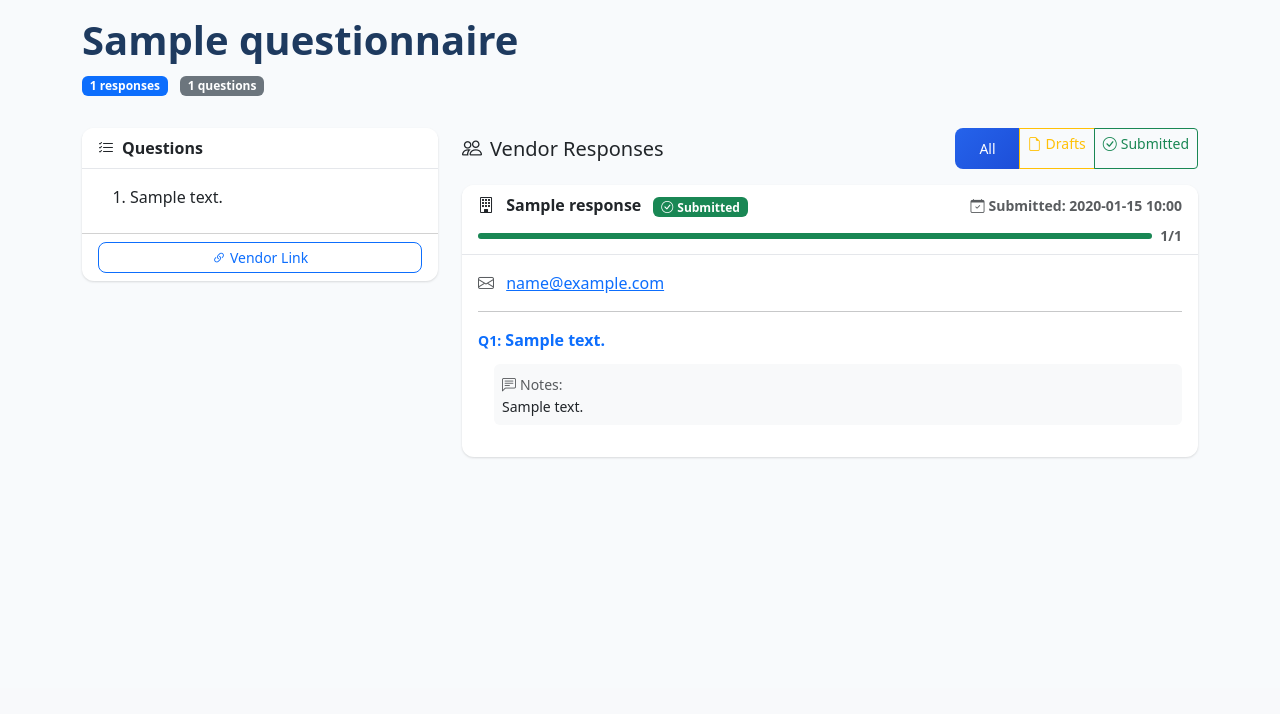
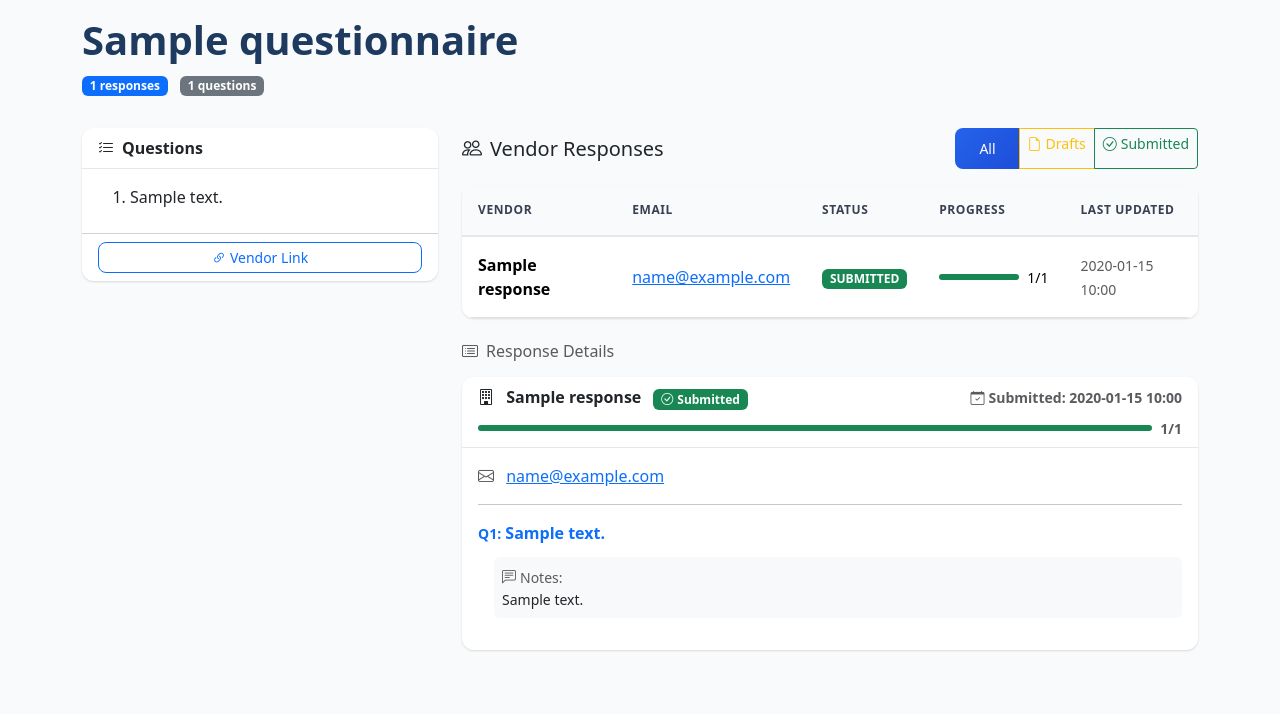
Before and after one commit to mbrynil/third-party-risk-questionnaire, a FastAPI app: page /responses/1 in a window 1280 px wide. Shown: the part 112-826 px from the top of the page. Before the commit the page ends 570 px from the top, so only its background shows below. Run offline with FastAPI, Linux system fonts and the light colour scheme; tables that the repository leaves empty hold one stand-in row (values such as "Sample post").

Commit message:
Display response status as text on the dashboard
Restructures the questionnaire responses view to include a table with explicit "DRAFT" or "SUBMITTED" status labels, alongside vendor name, email, progress, and last updated timestamp.

Replit-Commit-Author: Agent
Replit-Commit-Session-Id: 615a8b8f-c147-4759-af81-70a03223fd6b
Replit-Commit-Checkpoint-Type: full_checkpoint
Replit-Commit-Event-Id: 01f1fb41-9b2b-4fb4-9412-c0f2e4fc9efe
Replit-Commit-Screenshot-Url: https://storage.googleapis.com/screenshot-production-us-central1/802b7009-4459-4ebe-b95b-51d83740a11a/615a8b8f-c147-4759-af81-70a03223fd6b/m3KK13q
Replit-Helium-Checkpoint-Created: true

```diff
--- a/templates/questionnaire_responses.html
+++ b/templates/questionnaire_responses.html
@@ -57,6 +57,58 @@
         </div>
 
         {% if responses %}
+            <div class="card mb-4">
+                <div class="table-responsive">
+                    <table class="table table-hover mb-0">
+                        <thead class="table-light">
+                            <tr>
+                                <th>Vendor</th>
+                                <th>Email</th>
+                                <th>Status</th>
+                                <th>Progress</th>
+                                <th>Last Updated</th>
+                            </tr>
+                        </thead>
+                        <tbody>
+                            {% for response in responses %}
+                            {% set answered_count = response.answers | selectattr('answer_choice') | list | length %}
+                            <tr>
+                                <td><strong>{{ response.vendor_name }}</strong></td>
+                                <td><a href="mailto:{{ response.vendor_email }}">{{ response.vendor_email }}</a></td>
+                                <td>
+                                    {% if response.status == RESPONSE_STATUS_SUBMITTED %}
+                                    <span class="badge bg-success">SUBMITTED</span>
+                                    {% else %}
+                                    <span class="badge bg-warning text-dark">DRAFT</span>
+                                    {% endif %}
+                                </td>
+                                <td>
+                                    <div class="d-flex align-items-center">
+                                        <div class="progress flex-grow-1 me-2" style="height: 6px; width: 80px;">
+                                            <div class="progress-bar {% if answered_count == questions|length %}bg-success{% else %}bg-warning{% endif %}"
+                                                 style="width: {{ (answered_count / questions|length * 100) if questions|length > 0 else 0 }}%"></div>
+                                        </div>
+                                        <small>{{ answered_count }}/{{ questions|length }}</small>
+                                    </div>
+                                </td>
+                                <td>
+                                    <small class="text-muted">
+                                        {% if response.status == RESPONSE_STATUS_SUBMITTED %}
+                                        {{ response.submitted_at.strftime('%Y-%m-%d %H:%M') }}
+                                        {% else %}
+                                        {{ response.last_saved_at.strftime('%Y-%m-%d %H:%M') if response.last_saved_at else 'N/A' }}
+                                        {% endif %}
+                                    </small>
+                                </td>
+                            </tr>
+                            {% endfor %}
+                        </tbody>
+                    </table>
+                </div>
+            </div>
+
+            <h6 class="mb-3 text-muted"><i class="bi bi-card-list me-2"></i>Response Details</h6>
+
             {% for response in responses %}
             <div class="card mb-3">
                 {% set answers_dict = {} %}
```
